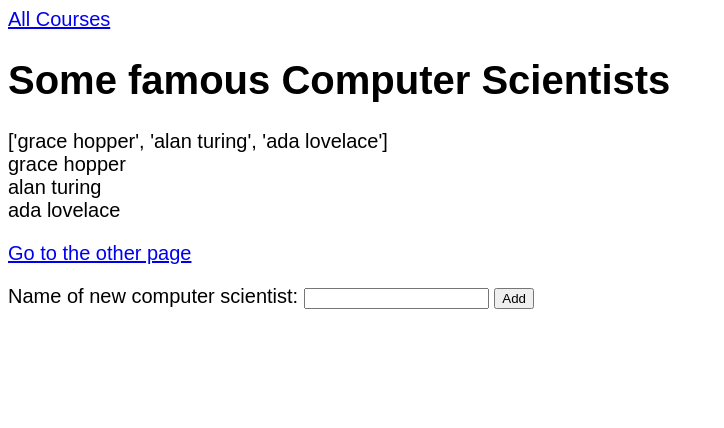
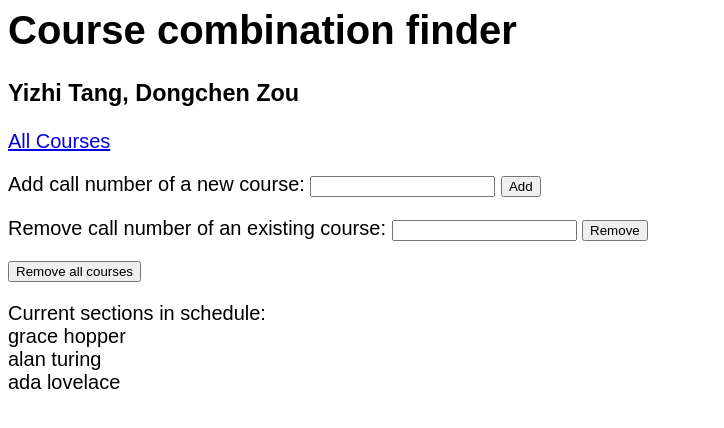
Before and after one commit to tangyizhi2000/cs4111-project1, a Flask app: page / in a window 1280 px wide. Shown: the top 428 px of the page, without its empty margins (0-724 px from the left). Run offline with Flask 2, Linux system fonts and the light colour scheme; data comes from the database, SQL or seed files in the repository; parts of the project's set-up code (start-up, migrations or seed data) failed here and were passed over.

Commit message:
index formatting

```diff
--- a/server.py
+++ b/server.py
@@ -171,8 +171,23 @@ def another():
 def add():
   name = request.form['name']
   print(name)
-  cmd = 'INSERT INTO test(name) VALUES (:name1), (:name2)'
-  g.conn.execute(text(cmd), name1 = name, name2 = name)
+  cmd = 'INSERT INTO test(name) VALUES (:name1)'
+  g.conn.execute(text(cmd), name1 = name)
+  return redirect('/')
+
+@app.route('/remove', methods=['POST'])
+def remove():
+  name = request.form['name']
+  print(name)
+  cmd = 'DELETE FROM test WHERE name=(:name1)'
+  g.conn.execute(text(cmd), name1 = name)
+  return redirect('/')
+
+@app.route('/removeall', methods=['POST'])
+def removeall():
+  print("removeall")
+  cmd = 'DELETE FROM test'
+  g.conn.execute(text(cmd))
   return redirect('/')
 
 
--- a/templates/index.html
+++ b/templates/index.html
@@ -9,21 +9,32 @@
 
 
 <body>
+
+  <h1>Course combination finder</h1>
+  <h3>Yizhi Tang, Dongchen Zou</h3>
   <a href="catalog.html" class="button">All Courses</a>
-  <h1>Some famous Computer Scientists</h1>
-  <div>{{data}}</div>
-
+  <form method="POST" action="/add">
+  <p>Add call number of a new course: <input type="text" name="name"> <input type="submit" value="Add"></p>
+  </form>
+  <form method="POST" action="/remove">
+  <p>Remove call number of an existing course: <input type="text" name="name"> <input type="submit" value="Remove"></p>
+  </form>
+  <form>
+  <button type=submit formmethod="post" formaction="/removeall">Remove all courses</button>
+  </form>
   <div>
+      {{ msg }}
+  </div>
+  <div>
+    Current sections in schedule:
     {% for n in data %}
     <div>{{n}}</div>
     {% endfor %}
   </div>
+    <div>
 
-<p><a href="/another">Go to the other page</a></p>
+    </div>
 
-<form method="POST" action="/add">
-<p>Name of new computer scientist: <input type="text" name="name"> <input type="submit" value="Add"></p>
-</form>
 
 </body>
 
```
